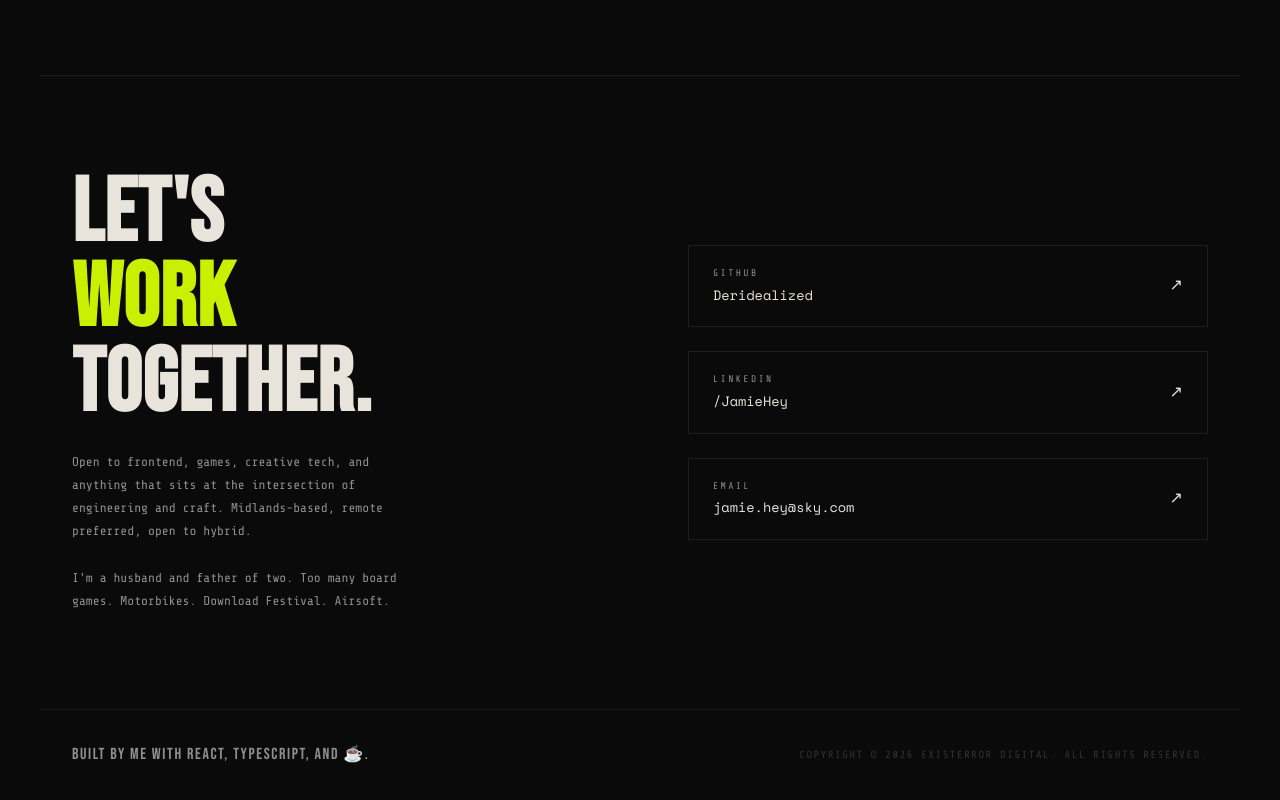
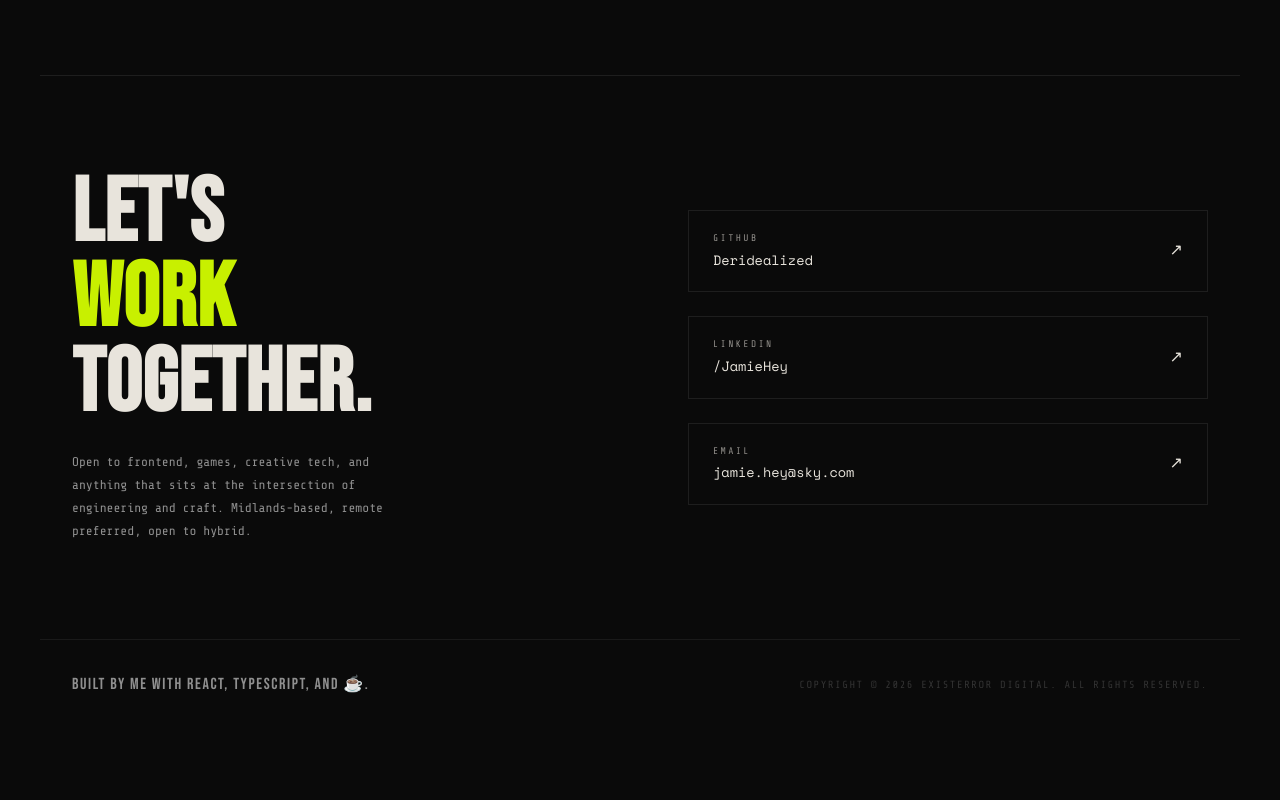
Before and after one commit to Deridealized/existerror-2026, a React (Vite) app: page / in a window 1280 px wide. Shown: the part 4305-5105 px from the top of the page. After the commit the page ends 5035 px from the top, so only its background shows below. Built offline with nearby package versions, Linux system fonts and the light colour scheme.

Commit message:
fix(contact): remove personal

```diff
--- a/src/components/Contact/Contact.tsx
+++ b/src/components/Contact/Contact.tsx
@@ -13,10 +13,6 @@ const Contact = () => {
             Open to frontend, games, creative tech, and anything that sits at
             the intersection of engineering and craft. Midlands-based, remote
             preferred, open to hybrid.
-          </p>
-          <p className={s.contactSub}>
-            I'm a husband and father of two. Too many board games. Motorbikes.
-            Download Festival. Airsoft.
           </p>
         </div>
         <div className={s.contactLinks}>
```
